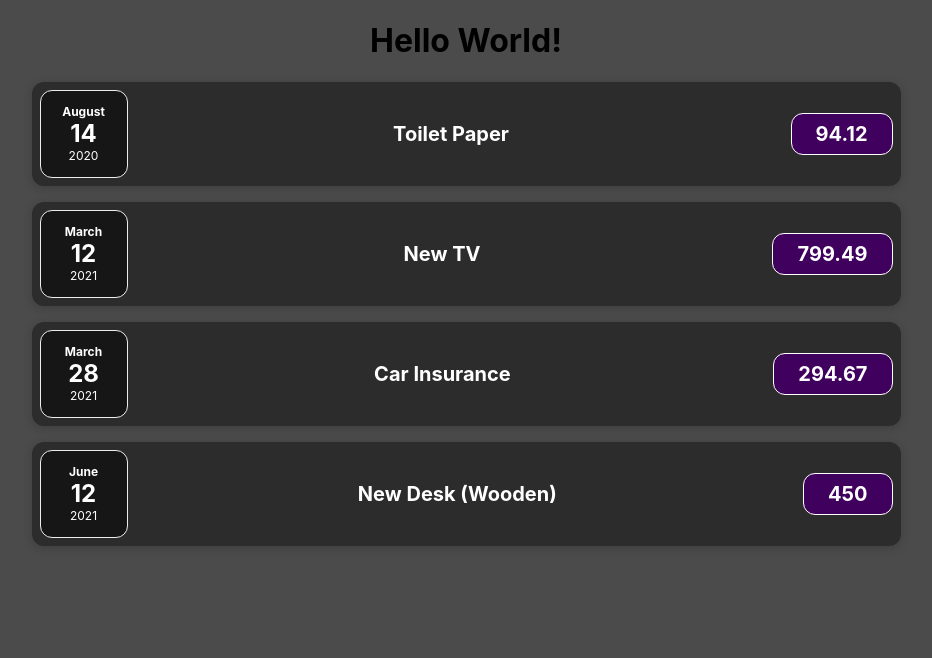
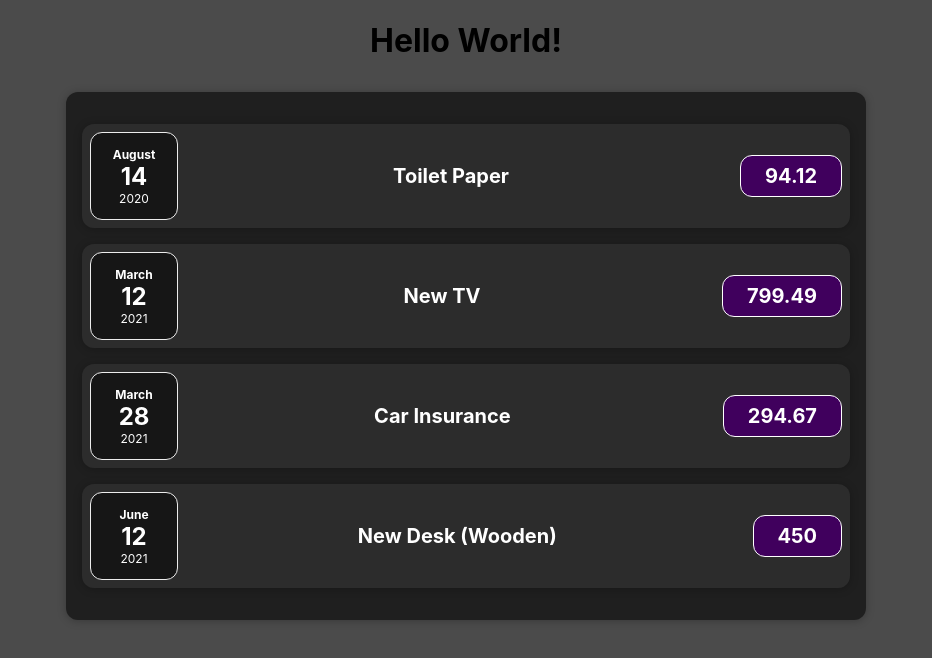
Before and after one commit to g-101/react-complete-guide, a React (Create React App) app: page / in a window 1280 px wide. Shown: the top 658 px of the page, without its empty margins (174-1106 px from the left). Built offline with nearby package versions, Linux system fonts and the light colour scheme.

Commit message:
composição com children props

```diff
--- a/src/App.js
+++ b/src/App.js
@@ -1,5 +1,6 @@
 import './App.css';
-import { ExpenseItem } from './components/ExpenseItem';
+
+import { Expenses } from './components/Expenses';
 
 function App() {
   const expenses = [
@@ -26,10 +27,7 @@
   return (
     <div className="App">
       <h1>Hello World!</h1>
-      <ExpenseItem props={expenses[0]} />
-      <ExpenseItem props={expenses[1]} />
-      <ExpenseItem props={expenses[2]} />
-      <ExpenseItem props={expenses[3]} />
+      <Expenses expenses={expenses} />
     </div>
   );
 }
--- /dev/null
+++ b/src/components/Card.css
@@ -0,0 +1,4 @@
+.card {
+  border-radius: 12px;
+  box-shadow: 0 1px 8px rgba(0, 0, 0, 0.25);
+}
--- /dev/null
+++ b/src/components/Card.js
@@ -0,0 +1,9 @@
+import './Card.css';
+export const Card = props => {
+  // em classes vai concatenar a classe card com a classe que esta sendo definida no outro componente
+  // ex: class="card expenses"
+  // props.ClassName captura a classe do outro componente
+  const classes = 'card ' + props.className;
+  // children é uma palavra reservada que captura o conteudo que esta dentro de uma tag
+  return <div className={classes}>{props.children}</div>;
+};
--- a/src/components/ExpenseItem.css
+++ b/src/components/ExpenseItem.css
@@ -2,10 +2,8 @@
   display: flex;
   justify-content: space-between;
   align-items: center;
-  box-shadow: 0 2px 8px rgba(27, 27, 27, 0.25);
   padding: 0.5rem;
   margin: 1rem 0;
-  border-radius: 12px;
   background-color: #2c2c2c;
 }
 
--- a/src/components/ExpenseItem.js
+++ b/src/components/ExpenseItem.js
@@ -1,18 +1,19 @@
 // O nome do arquivo do componente deve ser o mesmo da função do componente
 // Um componente em react é apenas uma função em javascript.
 import './ExpenseItem.css';
+import { Card } from './Card';
 import { ExpenseDate } from './ExpenseDate';
 export const ExpenseItem = ({ props }) => {
   /*o nome do parametro deve ser o mesmo nome passado como key no elemento pai */
   const { title, amount, date } = props;
 
   return (
-    <div className="expense-item">
+    <Card className="expense-item">
       <ExpenseDate props={date} />
       <div className="expense-item__description">
         <h2>{title}</h2>
         <div className="expense-item__price">{amount}</div>
       </div>
-    </div>
+    </Card>
   );
 };
--- /dev/null
+++ b/src/components/Expenses.css
@@ -0,0 +1,7 @@
+.expenses {
+  padding: 1rem;
+  width: 50rem;
+  background-color: rgb(31, 31, 31);
+  margin: 2rem auto;
+  max-width: 95%;
+}
--- /dev/null
+++ b/src/components/Expenses.js
@@ -0,0 +1,13 @@
+import './Expenses.css';
+import { Card } from './Card';
+import { ExpenseItem } from './ExpenseItem';
+export const Expenses = ({ expenses }) => {
+  return (
+    <Card className="expenses">
+      <ExpenseItem props={expenses[0]} />
+      <ExpenseItem props={expenses[1]} />
+      <ExpenseItem props={expenses[2]} />
+      <ExpenseItem props={expenses[3]} />
+    </Card>
+  );
+};
```
